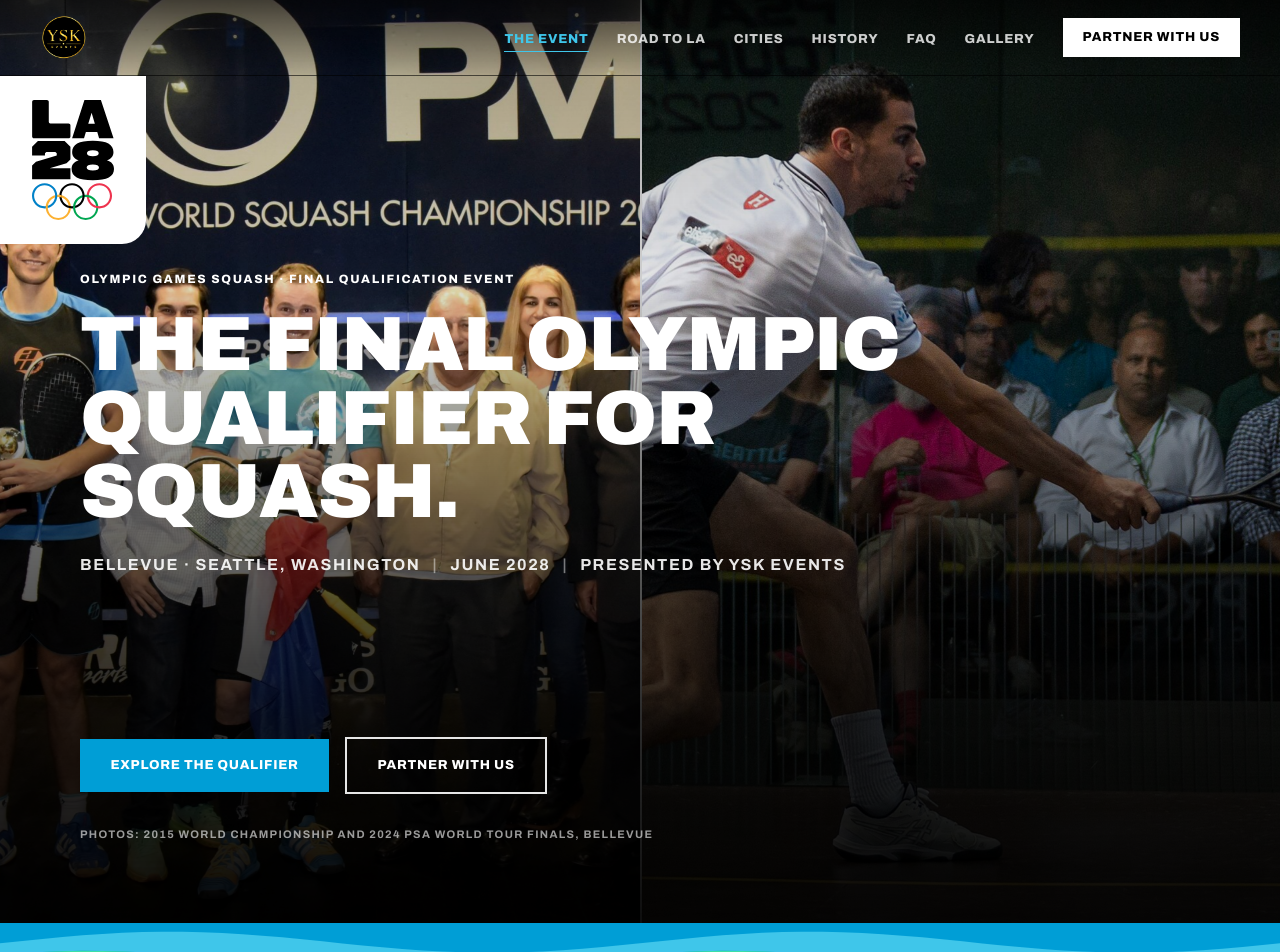
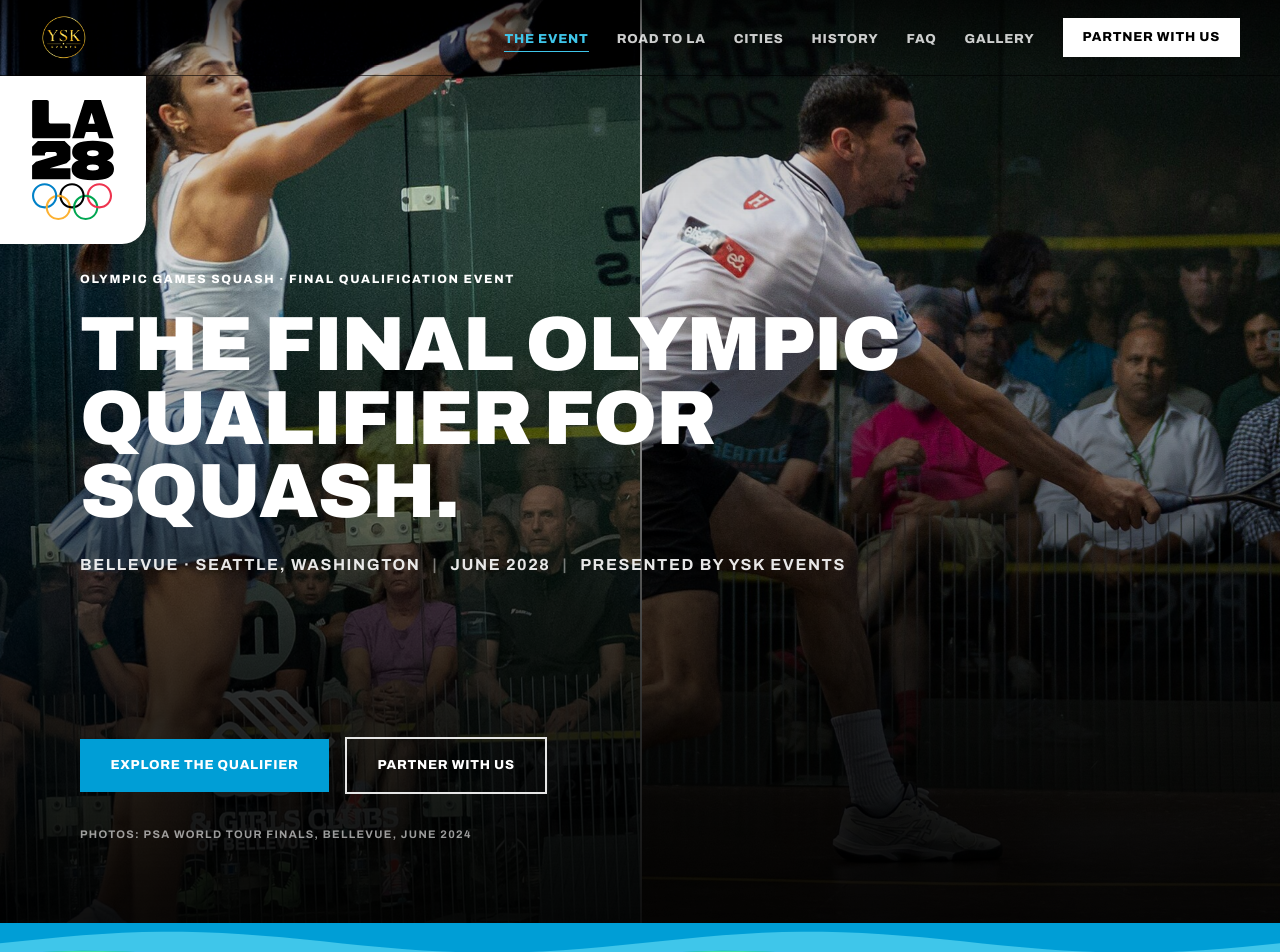
Before and after one commit to SavvyRachael25/ysk-events-v3, a Next.js app: page / in a window 1280 px wide. Shown: the top 952 px of the page. Built offline with nearby package versions, Linux system fonts and the light colour scheme.

Commit message:
Revert "Hero left panel: Yusuf Khan at the 2015 Worlds (for review)"
This reverts commit 554b90e71be8df8c87255b09529ead81e045861f.

```diff
--- a/components/Footer.tsx
+++ b/components/Footer.tsx
@@ -136,12 +136,13 @@
             nonprofit, and is not organized, sponsored, or endorsed by LA28, the IOC, or the USOPC.
           </p>
           <p>
-            Photographs of Ali Farag and Olivia Weaver by Nettrom, 2023-24 PSA World Tour
+            Photographs of Hania El Hammamy, Ali Farag, and Olivia Weaver by Nettrom, 2023-24 PSA World Tour
             Finals, Bellevue, via Wikimedia Commons, licensed{" "}
             <a href="https://creativecommons.org/licenses/by-sa/4.0/" target="_blank" rel="noopener noreferrer" className="underline underline-offset-2 hover:text-white">CC BY-SA 4.0</a>
             {" "}(
-            <a href="https://commons.wikimedia.org/wiki/File:Ali_Farag_at_the_2023-24_PSA_World_Tour_Finals-01.jpg" target="_blank" rel="noopener noreferrer" className="underline underline-offset-2 hover:text-white">1</a>,{" "}
-            <a href="https://commons.wikimedia.org/wiki/File:Nele_Gilis_and_Olivia_Weaver_at_the_2023-24_PSA_World_Tour_Finals.jpg" target="_blank" rel="noopener noreferrer" className="underline underline-offset-2 hover:text-white">2</a>
+            <a href="https://commons.wikimedia.org/wiki/File:Hania_El_Hammamy_at_the_2023-24_PSA_World_Tour_Finals-06.jpg" target="_blank" rel="noopener noreferrer" className="underline underline-offset-2 hover:text-white">1</a>,{" "}
+            <a href="https://commons.wikimedia.org/wiki/File:Ali_Farag_at_the_2023-24_PSA_World_Tour_Finals-01.jpg" target="_blank" rel="noopener noreferrer" className="underline underline-offset-2 hover:text-white">2</a>,{" "}
+            <a href="https://commons.wikimedia.org/wiki/File:Nele_Gilis_and_Olivia_Weaver_at_the_2023-24_PSA_World_Tour_Finals.jpg" target="_blank" rel="noopener noreferrer" className="underline underline-offset-2 hover:text-white">3</a>
             ). Cropped and scaled for display; these versions are shared under the same licence. Universal Studios
             globe by Benoît Prieur,{" "}
             <a href="https://commons.wikimedia.org/wiki/File:Universal_Studios_Hollywood_globe_(July_2022).JPG" target="_blank" rel="noopener noreferrer" className="underline underline-offset-2 hover:text-white">CC0</a>.
--- a/components/Hero.tsx
+++ b/components/Hero.tsx
@@ -5,7 +5,7 @@
 /**
  * Full-bleed hero in the la28.org pattern: photography edge to edge,
  * heavy white all-caps headline over a bottom scrim, solid black CTA.
- * YSK's own history on the left, a current world-tour player on the right.
+ * Women and men side by side, both from the Bellevue World Tour Finals.
  * First impression in half a second: this is an Olympic qualifier.
  */
 export default function Hero() {
@@ -41,9 +41,9 @@
           At lg and up the diptych goes full bleed behind the copy. */}
       <div className="relative grid h-[50svh] min-h-[340px] grid-cols-2 lg:absolute lg:inset-0 lg:h-auto lg:min-h-0">
         <div className="relative overflow-hidden">
-          <div className="absolute inset-0">
+          <div className="absolute inset-0 origin-[18%_60%] scale-[1.12] lg:scale-[1.5]">
             <div className="absolute inset-0 animate-ken-burns">
-              <Image src={EVENT.image} alt={EVENT.imageAlt} fill priority sizes="50vw" className="object-cover object-[46%_45%]" />
+              <Image src={EVENT.image} alt={EVENT.imageAlt} fill priority sizes="50vw" className="object-cover object-[50%_55%]" />
             </div>
           </div>
         </div>
@@ -107,7 +107,7 @@
           </a>
         </div>
         <p className="mt-8 font-sans text-[11px] uppercase tracking-[0.12em] text-white/60 animate-fade-up" style={{ fontWeight: 700, animationDelay: "700ms" }}>
-          Photos: 2015 World Championship and 2024 PSA World Tour Finals, Bellevue
+          Photos: PSA World Tour Finals, Bellevue, June 2024
         </p>
       </div>
     </section>
--- a/content/pages/home.json
+++ b/content/pages/home.json
@@ -10,8 +10,8 @@
       "The world's best players.",
       "Olympic dreams on the line."
     ],
-    "image": "/event/yusuf-khan-2015-worlds.jpg",
-    "imageAlt": "Yusuf Khan with world champion Grégory Gaultier and the trophy at the 2015 Men's World Squash Championship in Bellevue, Washington",
+    "image": "/event/worlds-bellevue-hero.jpg",
+    "imageAlt": "World number one Hania El Hammamy competing at the 2023-24 PSA World Tour Finals in Bellevue, Washington",
     "ctaPrimaryLabel": "Explore the Qualifier",
     "ctaPrimaryHref": "#road",
     "ctaSecondaryLabel": "Partner With Us",
```
Also changed, not shown: public/event/yusuf-khan-2015-worlds.jpg (deleted).
